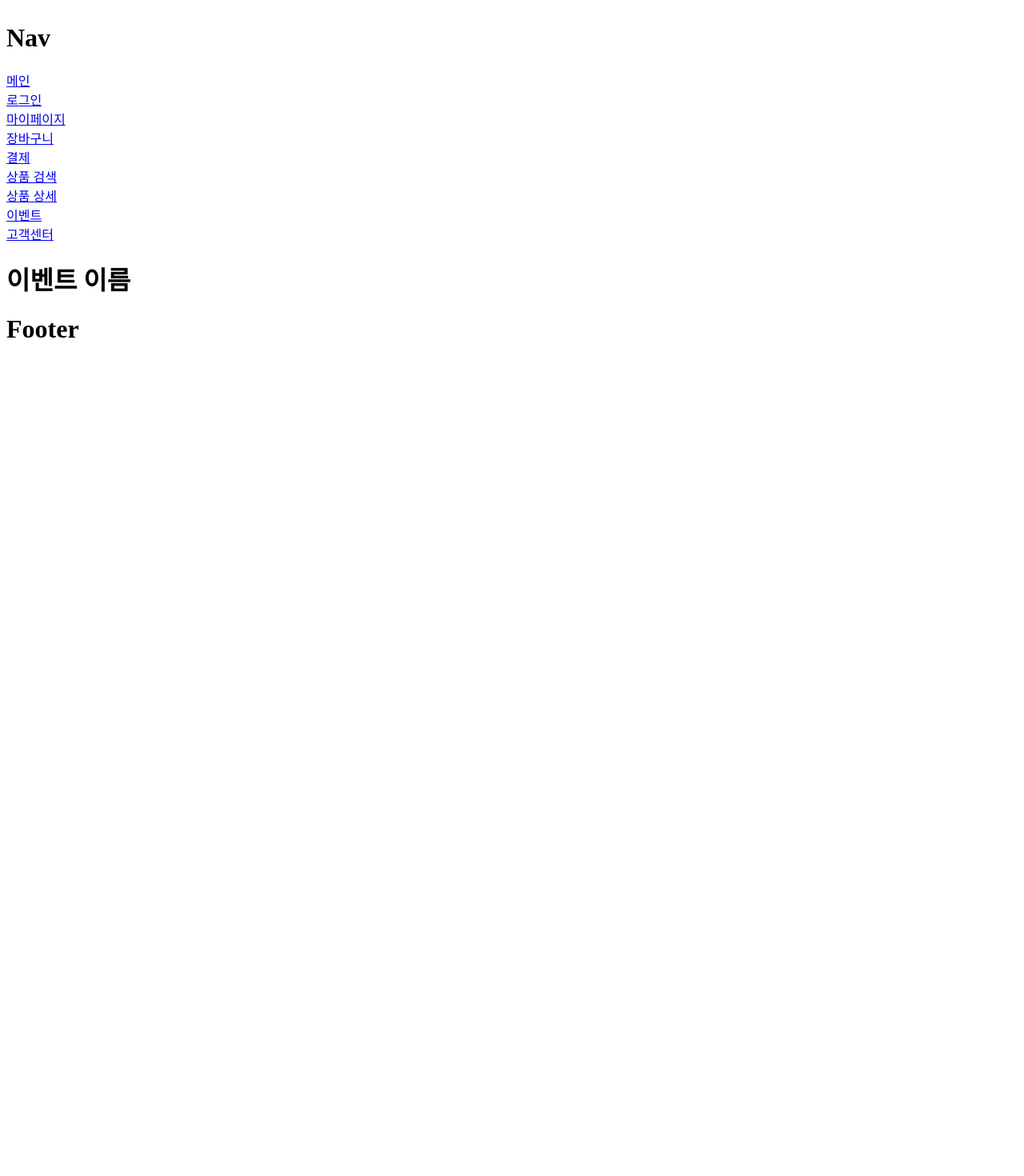
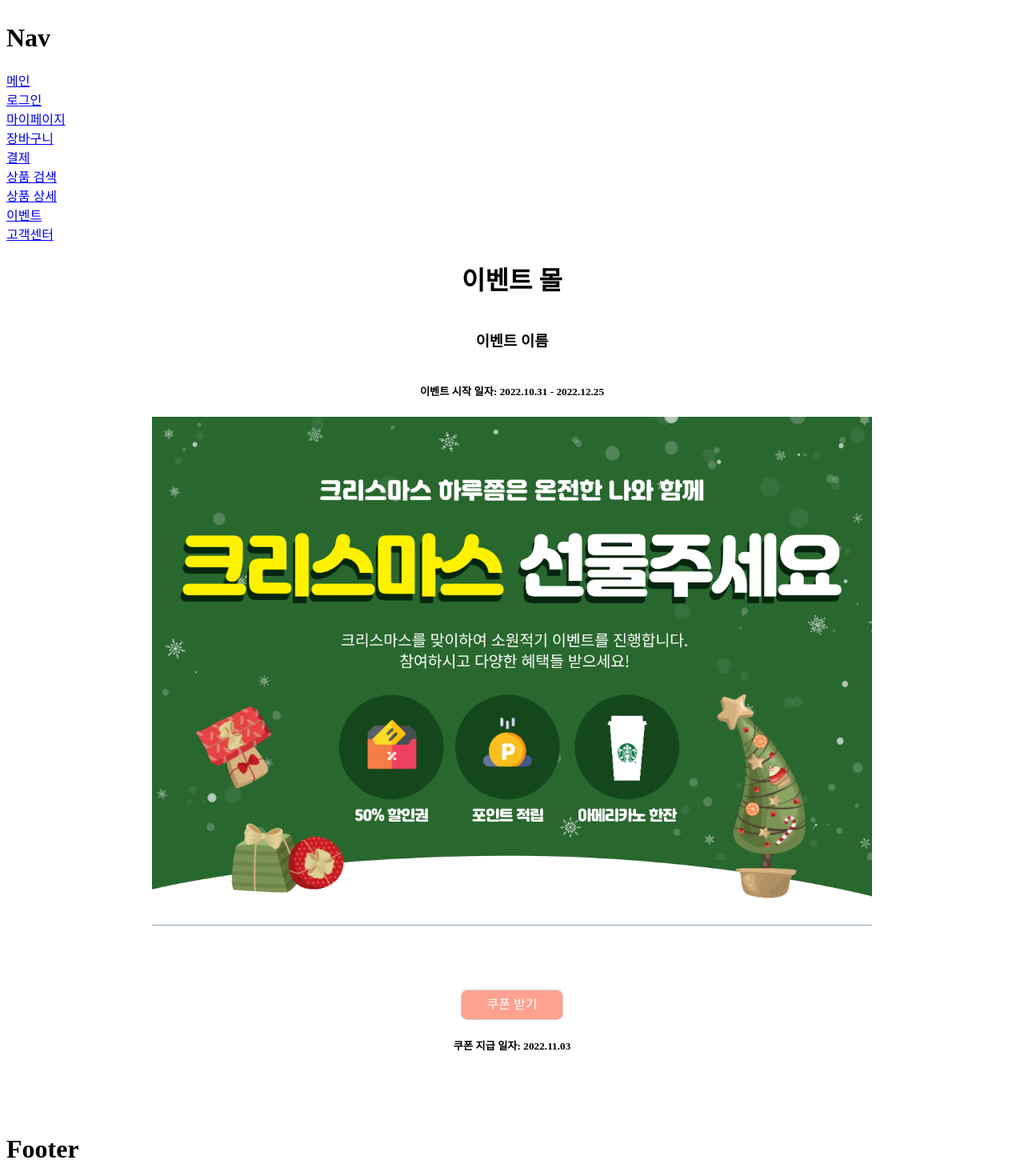
Before and after one commit to ehddn5252/AbuyZ, a Next.js app in the folder front/: page /event/detail in a window 1280 px wide. Shown: the top 1470 px of the page at 80% size. Before the commit the page ends 800 px from the top, so only its background shows below. Built offline with nearby package versions, Linux system fonts and the light colour scheme; a web font is replaced by a local one.

Commit message:
:sparkles: 이벤트 페이지 완성

```diff
--- a/front/components/event/EventList.js
+++ b/front/components/event/EventList.js
@@ -4,7 +4,7 @@ import EventItem from "./EventItem";
 export default function EventList() {
   return (
     <div>
-      <h1>이벤트 몰</h1>
+      {/* for문으로 만들기 */}
       <EventItem />
       <EventItem />
     </div>
--- a/front/pages/event/detail.js
+++ b/front/pages/event/detail.js
@@ -1,9 +1,77 @@
 import React from "react";
-
+import styled from "styled-components";
 export default function Detail() {
   return (
     <div>
-      <h1>이벤트 이름</h1>
+      <div
+        style={{
+          display: "flex",
+          justifyContent: "center",
+          alginItems: "center",
+        }}
+      >
+        <h1>이벤트 몰</h1>
+      </div>
+      <div
+        style={{
+          display: "flex",
+          flexDirection: "row",
+          justifyContent: "center",
+        }}
+      >
+        <h3>이벤트 이름</h3>
+      </div>
+      <div
+        style={{
+          display: "flex",
+          flexDirection: "row",
+          justifyContent: "center",
+        }}
+      >
+        <br></br>
+        <h5>이벤트 시작 일자: 2022.10.31 - 2022.12.25</h5>
+      </div>
+      <div
+        style={{
+          display: "flex",
+          justifyContent: "center",
+          alginItems: "center",
+        }}
+      >
+        {/* 진짜 파일 이미지 */}
+        <img src={"/images/event.png"} width="900"></img>
+      </div>
+      <div
+        style={{
+          marginTop: "5rem",
+          display: "flex",
+          justifyContent: "center",
+          alginItems: "center",
+        }}
+      >
+        <StyledButton>쿠폰 받기</StyledButton>
+      </div>
+      <div
+        style={{
+          marginBottom: "5rem",
+          display: "flex",
+          justifyContent: "center",
+          alginItems: "center",
+        }}
+      >
+        <h5>쿠폰 지급 일자: 2022.11.03</h5>
+      </div>
     </div>
   );
 }
+
+const StyledButton = styled.button`
+  padding: 6px 12px;
+  border-radius: 8px;
+  font-size: 1rem;
+  line-height: 1.5;
+  border: 1px solid lightgray;
+  width: 8rem;
+  color: white;
+  background: rgba(255, 99, 71, 0.6);
+`;
```
Also changed, not shown: front/components/event/EventItem.js (+12 -4 lines), front/pages/event/index.js (+9 -3 lines).
